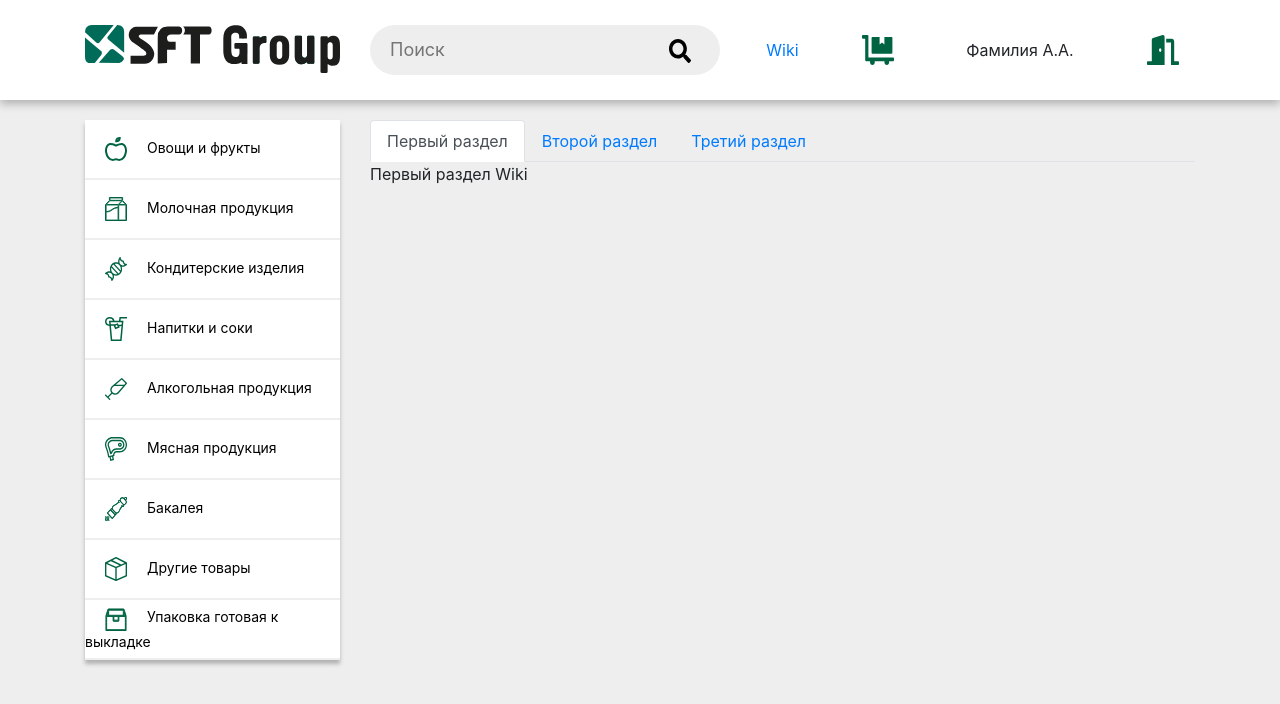
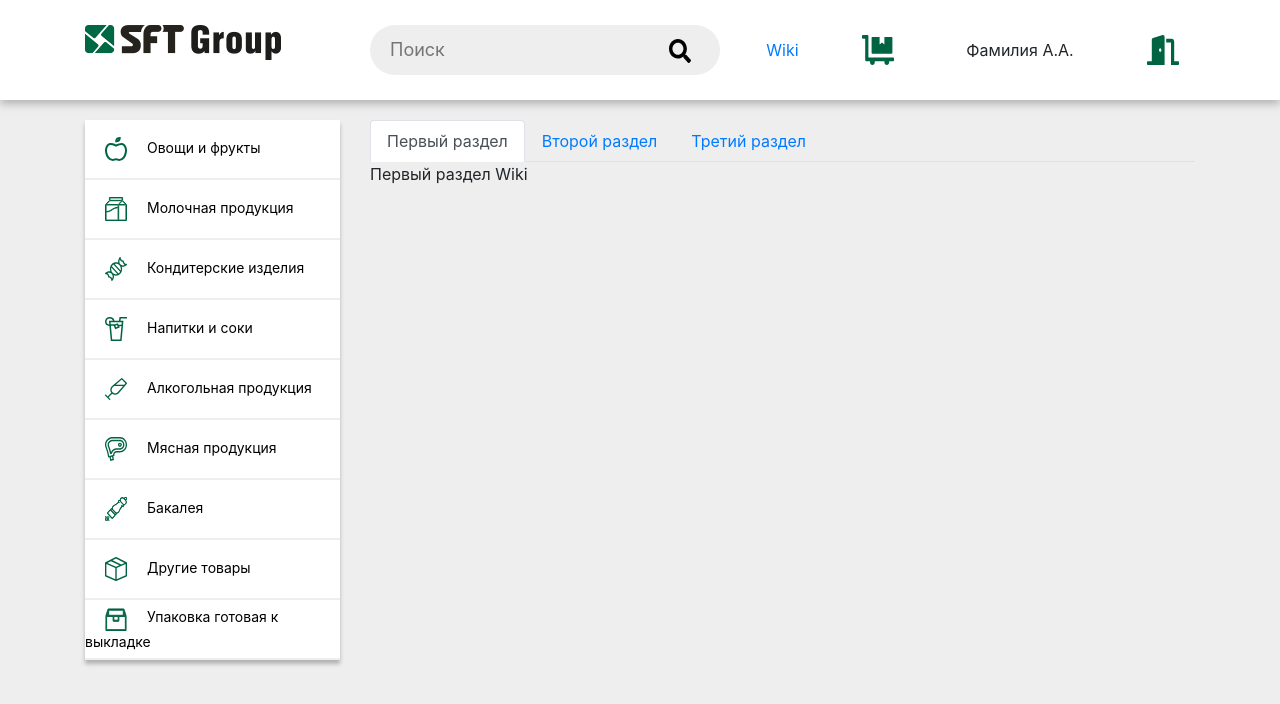
Before and after one commit to flatcompany/sft, a plain HTML site: page index.html in a window 1280 px wide. Drawn offline with nearby package versions, Linux system fonts and the light colour scheme.

Commit message:
Изменил Лого

```diff
--- a/index.html
+++ b/index.html
@@ -14,7 +14,7 @@
                 <div class="row">
                     <div class="col-md-3">
                         <div class="logo">
-                            <img src="/img/SFT.svg" alt="">
+                            <img src="/img/mailservice.png" alt="">
                         </div>
                     </div>
                     <div class="col-md-4">
```
